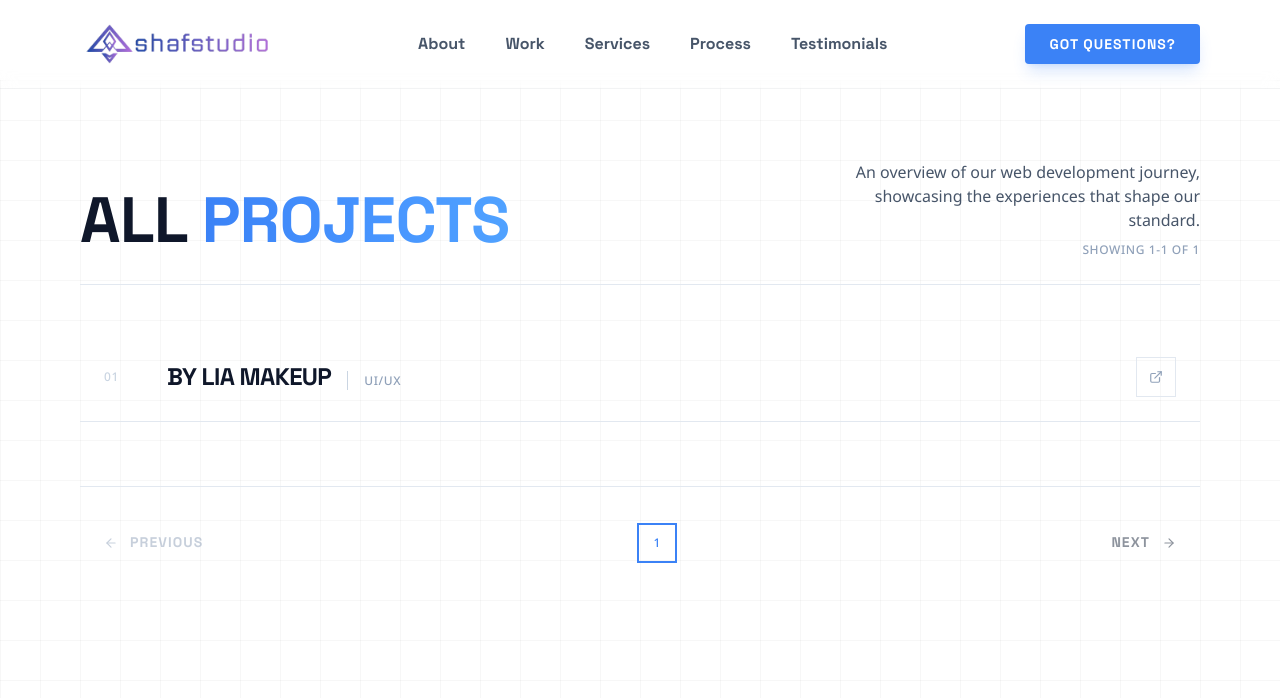
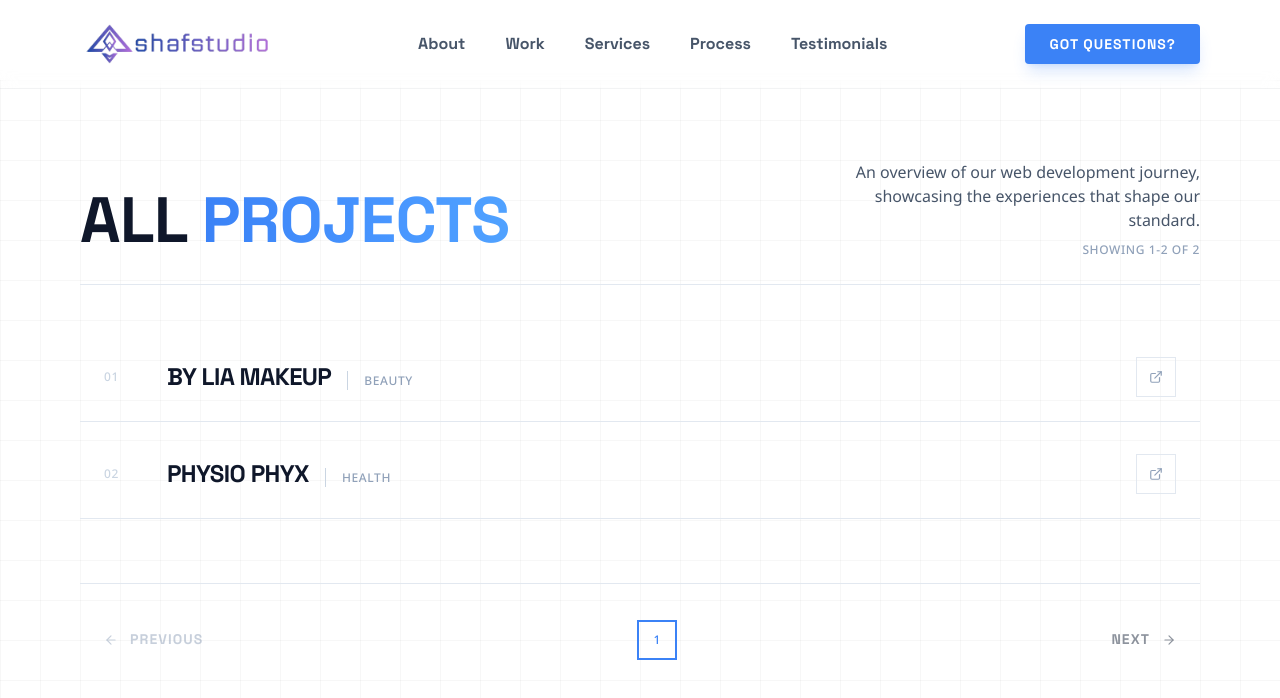
Before and after one commit to adshaf/shafstudio-official, a Next.js app: page /projects in a window 1280 px wide. Shown: the top 698 px of the page. Built offline with nearby package versions, Linux system fonts and the light colour scheme.

Commit message:
added physio phyx

```diff
--- a/app/components/Hero.tsx
+++ b/app/components/Hero.tsx
@@ -8,7 +8,7 @@ import Icon from "./Icon";
 // Lazy load Calendly modal - only loads when user opens it
 const PopupModal = dynamic(
   () => import("react-calendly").then((mod) => mod.PopupModal),
-  { ssr: false }
+  { ssr: false },
 );
 
 export default function Hero() {
--- a/app/constants/projects.ts
+++ b/app/constants/projects.ts
@@ -18,7 +18,7 @@ export interface Project {
 export const PROJECTS: Project[] = [
   {
     id: 1,
-    category: "UI/UX",
+    category: "Beauty",
     title: "By Lia Makeup",
     image: "/assets/images/projects/byLiaMakeup-Hero.jpeg",
     clipClass: "tech-clip-br",
@@ -31,16 +31,16 @@ export const PROJECTS: Project[] = [
     solution: "We designed a clean, elegant website that highlights the client’s bridal portfolio and services. The layout was structured to guide users naturally through the content, with clear calls to action, mobile-friendly design, and a booking-focused enquiry flow tailored for brides.",
     results: "The final website delivers a polished, cohesive online presence that reflects the client’s brand and expertise. Brides can easily explore services, view past work, and get in touch, resulting in a smoother enquiry process and a stronger first impression."
   },
-  // {
-  //   id: 2,
-  //   category: "Web3",
-  //   title: "Apex Exchange",
-  //   image:
-  //     "https://lh3.googleusercontent.com/aida-public/AB6AXuDNHXt40HMrgkYxpvdi0C4yslECp6bUntgSX2nhgy4kqkpl9n0jYraIvMWJnAJ_3BSrY-z_Osy0xgsSa1BYJVu_48RUoWWCMkh4pGBqagtMnhnSzOF3CxIBqugYOly3QiNeMV8E_t_1-l-OLxu-7nBQ5ocowSjYjUDzc5J8pHlASSx52zAHQEH5cAZQTGh1EhvLUoazF2PXwCtBV6ZETRRQgf1FFynctqngMhuLxQNLch6D70Efao-GjyEicrNgB6EaIQcTVuqeOIo",
-  //   clipClass: "tech-clip-bl",
-  //   slug: "apex-exchange",
-  //   isFeatured: true,
-  // },
+  {
+    id: 2,
+    category: "Health",
+    title: "Physio Phyx",
+    image:
+      "/assets/images/projects/PhysioPhyx-hero-WIP.jpg",
+    clipClass: "tech-clip-bl",
+    slug: "physio-phyx",
+    isFeatured: true,
+  },
   // {
   //   id: 3,
   //   category: "Real Estate",
--- a/app/globals.css
+++ b/app/globals.css
@@ -193,9 +193,9 @@ body {
   font-variation-settings: "FILL" 0, "wght" 300, "GRAD" 0, "opsz" 24;
 }
 
-/* reCAPTCHA Badge */
+/* reCAPTCHA Badge - Hidden (still functional) */
 .grecaptcha-badge {
-  z-index: 9999 !important;
+  visibility: hidden !important;
 }
 
 /* ================================
```
Also changed, not shown: public/assets/images/projects/PhysioPhyx-hero-WIP.jpg (added), public/assets/images/projects/physiophyx-hero.png (added).
